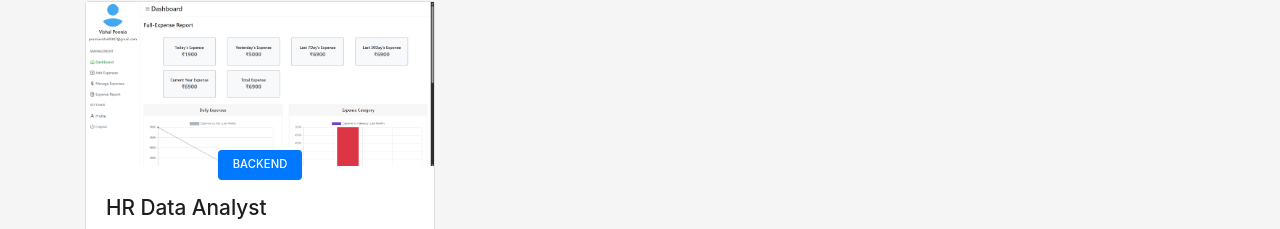
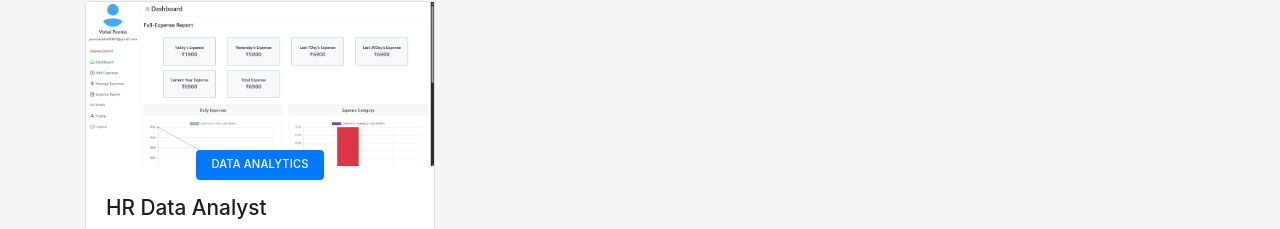
Before and after one commit to vishalpoonia890/portfolio, a plain HTML site: page index.html in a window 1280 px wide. Shown: the part 3256-3485 px from the top of the page. Drawn offline with Linux system fonts and the light colour scheme; no server answers; files whose address does not match are found by name.

Commit message:
index.html

```diff
--- a/index.html
+++ b/index.html
@@ -294,7 +294,7 @@
               <div class="card-body">
                 <div class="card-category-box">
                   <div class="card-category">
-                    <h6 class="category">Backend</h6>
+                    <h6 class="category">Data Analytics</h6>
                   </div>
                 </div>
                 <h3 class="card-title"><a href="https://github.com/kevinpoonia/HR-Data-Analyst" target="_blank">HR Data Analyst</a></h3>
```
